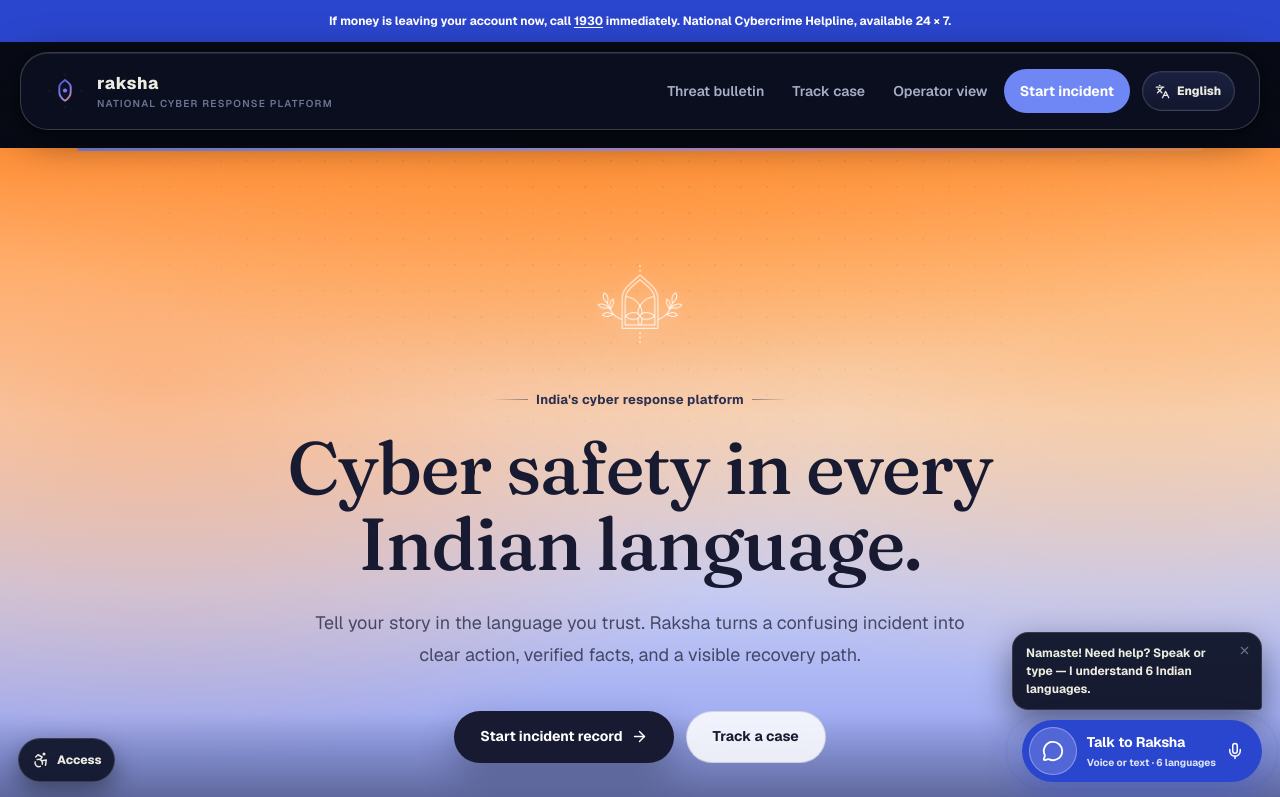
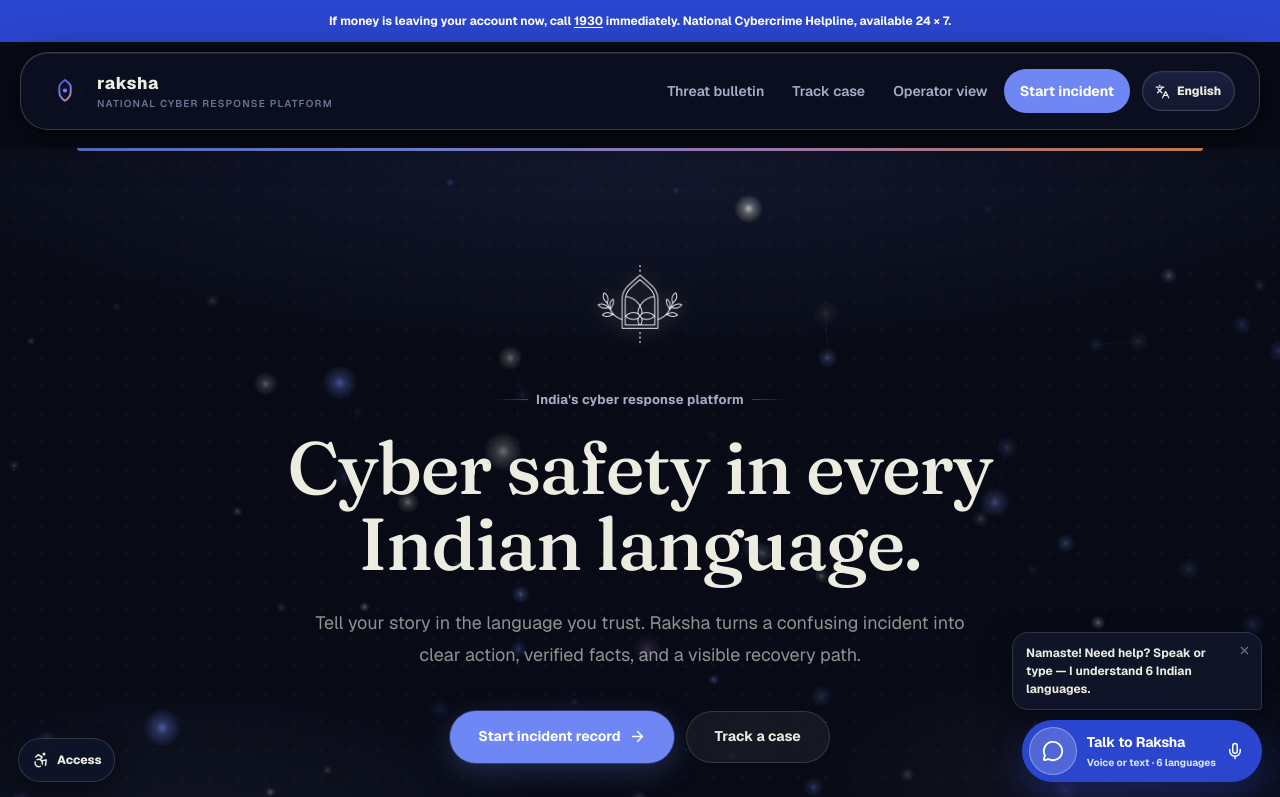
Before and after one commit to aryandigital/NCRP-REIMAGINED, a Next.js app in the folder ncrp-reimagined/: page / in a window 1280 px wide. Shown: the top 797 px of the page. Built offline with nearby package versions, Linux system fonts and the light colour scheme; a web font is replaced by a local one.

Commit message:
home page hero particles

```diff
--- a/ncrp-reimagined/src/app/globals.css
+++ b/ncrp-reimagined/src/app/globals.css
@@ -158,22 +158,28 @@
   position: relative;
   overflow: hidden;
   background:
-    linear-gradient(180deg, rgba(8, 11, 22, 0) 72%, var(--color-paper) 100%),
-    radial-gradient(120% 90% at 50% -20%, #ff9138 0%, transparent 55%),
-    radial-gradient(90% 80% at 12% 30%, rgba(255, 157, 92, .55) 0%, transparent 60%),
-    radial-gradient(90% 80% at 88% 24%, rgba(255, 183, 119, .5) 0%, transparent 55%),
-    linear-gradient(180deg, #ff8b2e 0%, #ffb877 16%, #f3dbc9 34%, #c6ccf4 56%, #9aa7f2 76%, #8494ef 100%);
+    radial-gradient(ellipse 110% 55% at 50% -5%, rgba(111, 134, 245, .13) 0%, transparent 58%),
+    radial-gradient(ellipse 55% 35% at 15% 85%, rgba(142, 160, 255, .06) 0%, transparent 50%),
+    radial-gradient(ellipse 45% 30% at 85% 80%, rgba(199, 154, 224, .05) 0%, transparent 50%),
+    #080b16;
 }
 
 .hero-aurora::before {
   content: "";
   position: absolute;
   inset: 0;
-  background-image: radial-gradient(circle, rgba(23, 26, 48, .08) 1px, transparent 1px);
-  background-size: 26px 26px;
-  -webkit-mask-image: radial-gradient(60rem 34rem at 50% 0%, #000, transparent 78%);
-  mask-image: radial-gradient(60rem 34rem at 50% 0%, #000, transparent 78%);
+  background-image: radial-gradient(circle, rgba(237, 236, 225, .055) 1px, transparent 1px);
+  background-size: 28px 28px;
   pointer-events: none;
+}
+
+.hero-particles {
+  position: absolute;
+  inset: 0;
+  width: 100%;
+  height: 100%;
+  pointer-events: none;
+  z-index: 0;
 }
 
 .hero-emblem {
@@ -186,7 +192,7 @@
   display: inline-flex;
   align-items: center;
   gap: 8px;
-  color: #2b2f52;
+  color: var(--color-ink-soft);
   font-size: 13px;
   font-weight: 700;
   letter-spacing: .02em;
@@ -197,22 +203,22 @@
   content: "";
   width: 36px;
   height: 1px;
-  background: linear-gradient(90deg, transparent, rgba(43, 47, 82, .5));
+  background: linear-gradient(90deg, transparent, rgba(168, 173, 199, .35));
 }
 
 .hero-eyebrow::after {
-  background: linear-gradient(90deg, rgba(43, 47, 82, .5), transparent);
+  background: linear-gradient(90deg, rgba(168, 173, 199, .35), transparent);
 }
 
-.hero-aurora .display { color: #171a30; }
-.hero-aurora .hero-sub { color: rgba(23, 26, 48, .72); }
+.hero-aurora .display { color: var(--color-ink); }
+.hero-aurora .hero-sub { color: rgba(237, 236, 225, .6); }
 .hero-aurora .hero-safety {
-  color: #2b2f52;
-  border: 1px solid rgba(23, 26, 48, .14);
+  color: var(--color-ink-soft);
+  border: 1px solid rgba(237, 236, 225, .1);
   border-radius: 999px;
-  background: rgba(255, 255, 255, .38);
+  background: rgba(16, 21, 41, .65);
   padding: 9px 16px;
-  backdrop-filter: blur(8px);
+  backdrop-filter: blur(12px);
 }
 .hero-aurora .hero-statline {
   color: rgba(237, 236, 225, .55);
@@ -223,7 +229,7 @@
   text-transform: uppercase;
 }
 
-/* Buttons that sit on the light aurora */
+/* Buttons on the dark hero */
 .btn-night {
   display: inline-flex;
   min-height: 52px;
@@ -231,15 +237,15 @@
   justify-content: center;
   gap: 8px;
   border-radius: 999px;
-  background: #171a30;
-  padding: 0 26px;
+  background: var(--color-service);
+  padding: 0 28px;
   color: #fff;
   font-size: 14px;
   font-weight: 700;
-  box-shadow: 0 16px 36px rgba(23, 26, 48, .3);
+  box-shadow: 0 0 0 1px rgba(111, 134, 245, .3), 0 8px 28px rgba(111, 134, 245, .25);
 }
 
-.btn-night:hover { background: #2b46ce; }
+.btn-night:hover { background: #8ea0ff; box-shadow: 0 0 0 1px rgba(142, 160, 255, .4), 0 8px 32px rgba(142, 160, 255, .3); }
 
 .btn-daylight {
   display: inline-flex;
@@ -247,17 +253,17 @@
   align-items: center;
   justify-content: center;
   gap: 8px;
-  border: 1px solid rgba(23, 26, 48, .14);
+  border: 1px solid rgba(237, 236, 225, .15);
   border-radius: 999px;
-  background: rgba(255, 255, 255, .85);
-  padding: 0 26px;
-  color: #171a30;
+  background: rgba(237, 236, 225, .06);
+  padding: 0 28px;
+  color: var(--color-ink);
   font-size: 14px;
   font-weight: 700;
-  backdrop-filter: blur(8px);
+  backdrop-filter: blur(10px);
 }
 
-.btn-daylight:hover { background: #ffffff; border-color: rgba(23, 26, 48, .3); }
+.btn-daylight:hover { background: rgba(237, 236, 225, .11); border-color: rgba(237, 236, 225, .28); }
 
 /* ---------- Artwork cards: generated spectrum panels with white linework ---------- */
 
--- a/ncrp-reimagined/src/app/page.tsx
+++ b/ncrp-reimagined/src/app/page.tsx
@@ -3,6 +3,7 @@
 import Link from "next/link";
 import { ArrowRight } from "lucide-react";
 import SiteHeader from "@/components/SiteHeader";
+import HeroParticles from "@/components/HeroParticles";
 import { PATTERNS } from "@/data/patterns";
 import { useRakshaLanguage } from "@/hooks/useRakshaLanguage";
 import { HOME_COPY } from "@/data/homeCopy";
@@ -39,6 +40,7 @@
       <main id="main-content" tabIndex={-1}>
         {/* Hero: full-bleed aurora gradient, centered, melting into the night */}
         <section className="hero-aurora">
+          <HeroParticles />
           <div className="public-shell relative z-[1] flex min-h-[94dvh] flex-col items-center justify-center py-24 text-center">
             {/* eslint-disable-next-line @next/next/no-img-element */}
             <img src="/illustrations/raksha-arch-emblem.png" alt="" className="hero-emblem" aria-hidden="true" />
--- /dev/null
+++ b/ncrp-reimagined/src/components/HeroParticles.tsx
@@ -0,0 +1,148 @@
+"use client";
+import { useEffect, useRef } from "react";
+
+const COLORS = [
+  [237, 236, 225],  // off-white
+  [237, 236, 225],  // off-white (more common)
+  [142, 160, 255],  // periwinkle blue
+  [111, 134, 245],  // service blue
+  [199, 154, 224],  // lilac
+];
+
+interface Dot {
+  x: number; y: number;
+  vx: number; vy: number;
+  r: number;
+  baseAlpha: number; alpha: number;
+  phase: number; phaseSpeed: number;
+  color: number[];
+}
+
+export default function HeroParticles() {
+  const canvasRef = useRef<HTMLCanvasElement>(null);
+
+  useEffect(() => {
+    const canvas = canvasRef.current;
+    if (!canvas) return;
+    const ctx = canvas.getContext("2d");
+    if (!ctx) return;
+
+    let W = 0, H = 0;
+    const resize = () => {
+      W = canvas.width = canvas.offsetWidth;
+      H = canvas.height = canvas.offsetHeight;
+    };
+    resize();
+    const ro = new ResizeObserver(resize);
+    ro.observe(canvas);
+
+    let mx = -9999, my = -9999;
+    const section = canvas.parentElement;
+    const onMove = (e: MouseEvent) => {
+      const r = canvas.getBoundingClientRect();
+      mx = e.clientX - r.left;
+      my = e.clientY - r.top;
+    };
+    const onLeave = () => { mx = -9999; my = -9999; };
+    section?.addEventListener("mousemove", onMove);
+    section?.addEventListener("mouseleave", onLeave);
+
+    const dots: Dot[] = Array.from({ length: 65 }, (_, i) => {
+      const isStar = i < 6;
+      const baseAlpha = isStar ? 0.55 + Math.random() * 0.3 : 0.15 + Math.random() * 0.3;
+      return {
+        x: Math.random() * (W || 1400),
+        y: Math.random() * (H || 900),
+        vx: (Math.random() - 0.5) * (isStar ? 0.18 : 0.32),
+        vy: (Math.random() - 0.5) * (isStar ? 0.18 : 0.32),
+        r: isStar ? 2.5 + Math.random() * 1.5 : 0.8 + Math.random() * 2,
+        baseAlpha,
+        alpha: baseAlpha,
+        phase: Math.random() * Math.PI * 2,
+        phaseSpeed: 0.004 + Math.random() * 0.008,
+        color: COLORS[Math.floor(Math.random() * COLORS.length)],
+      };
+    });
+
+    let frame = 0;
+    let raf: number;
+
+    const tick = () => {
+      frame++;
+      ctx.clearRect(0, 0, W, H);
+
+      for (const p of dots) {
+        // twinkle
+        p.phase += p.phaseSpeed;
+        p.alpha = p.baseAlpha * (0.7 + 0.3 * Math.sin(p.phase));
+
+        // mouse repel
+        const dx = p.x - mx, dy = p.y - my;
+        const d = Math.sqrt(dx * dx + dy * dy);
+        if (d < 220 && d > 0) {
+          const f = ((220 - d) / 220) * 1.0;
+          p.vx += (dx / d) * f;
+          p.vy += (dy / d) * f;
+        }
+
+        const spd = Math.sqrt(p.vx * p.vx + p.vy * p.vy);
+        if (spd > 2.5) { p.vx = (p.vx / spd) * 2.5; p.vy = (p.vy / spd) * 2.5; }
+        p.vx *= 0.97;
+        p.vy *= 0.97;
+        p.x += p.vx;
+        p.y += p.vy;
+
+        if (p.x < -40) p.x = W + 40;
+        else if (p.x > W + 40) p.x = -40;
+        if (p.y < -40) p.y = H + 40;
+        else if (p.y > H + 40) p.y = -40;
+      }
+
+      // connection lines
+      const [r0, g0, b0] = [142, 160, 255];
+      for (let i = 0; i < dots.length; i++) {
+        for (let j = i + 1; j < dots.length; j++) {
+          const a = dots[i], b = dots[j];
+          const dx = a.x - b.x, dy = a.y - b.y;
+          const d = Math.sqrt(dx * dx + dy * dy);
+          if (d < 120) {
+            const lineAlpha = (1 - d / 120) * 0.14;
+            ctx.beginPath();
+            ctx.moveTo(a.x, a.y);
+            ctx.lineTo(b.x, b.y);
+            ctx.strokeStyle = `rgba(${r0},${g0},${b0},${lineAlpha})`;
+            ctx.lineWidth = 0.6;
+            ctx.stroke();
+          }
+        }
+      }
+
+      // dots
+      for (const p of dots) {
+        const [r, g, b] = p.color;
+        const glow = p.r * 5;
+        const gr = ctx.createRadialGradient(p.x, p.y, 0, p.x, p.y, glow);
+        gr.addColorStop(0, `rgba(${r},${g},${b},${p.alpha})`);
+        gr.addColorStop(0.35, `rgba(${r},${g},${b},${p.alpha * 0.45})`);
+        gr.addColorStop(1, `rgba(${r},${g},${b},0)`);
+        ctx.beginPath();
+        ctx.arc(p.x, p.y, glow, 0, Math.PI * 2);
+        ctx.fillStyle = gr;
+        ctx.fill();
+      }
+
+      raf = requestAnimationFrame(tick);
+    };
+
+    tick();
+
+    return () => {
+      cancelAnimationFrame(raf);
+      ro.disconnect();
+      section?.removeEventListener("mousemove", onMove);
+      section?.removeEventListener("mouseleave", onLeave);
+    };
+  }, []);
+
+  return <canvas ref={canvasRef} className="hero-particles" aria-hidden="true" />;
+}
```
